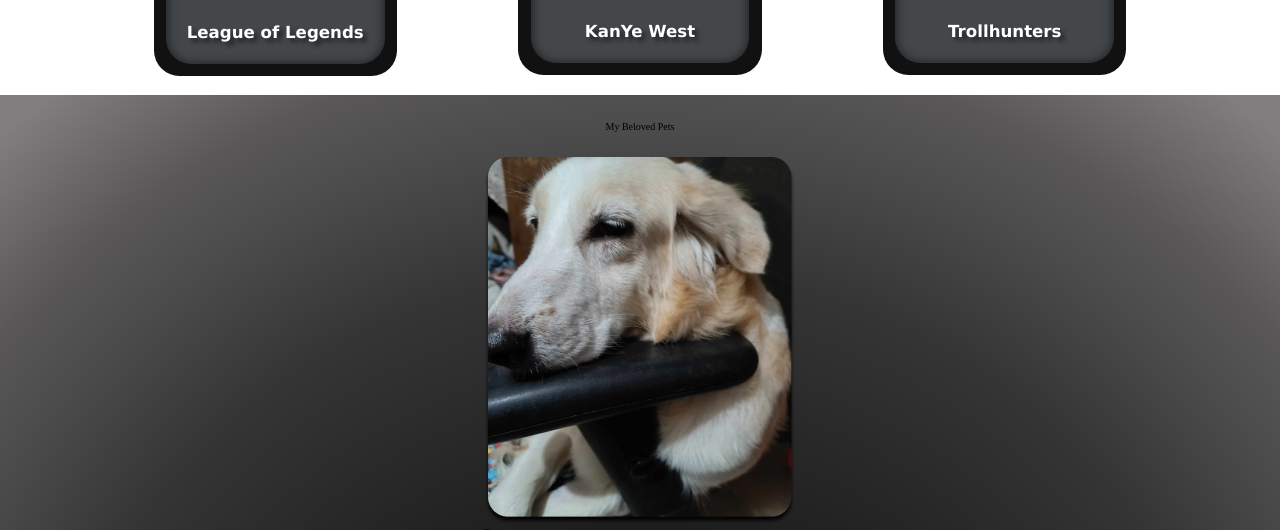
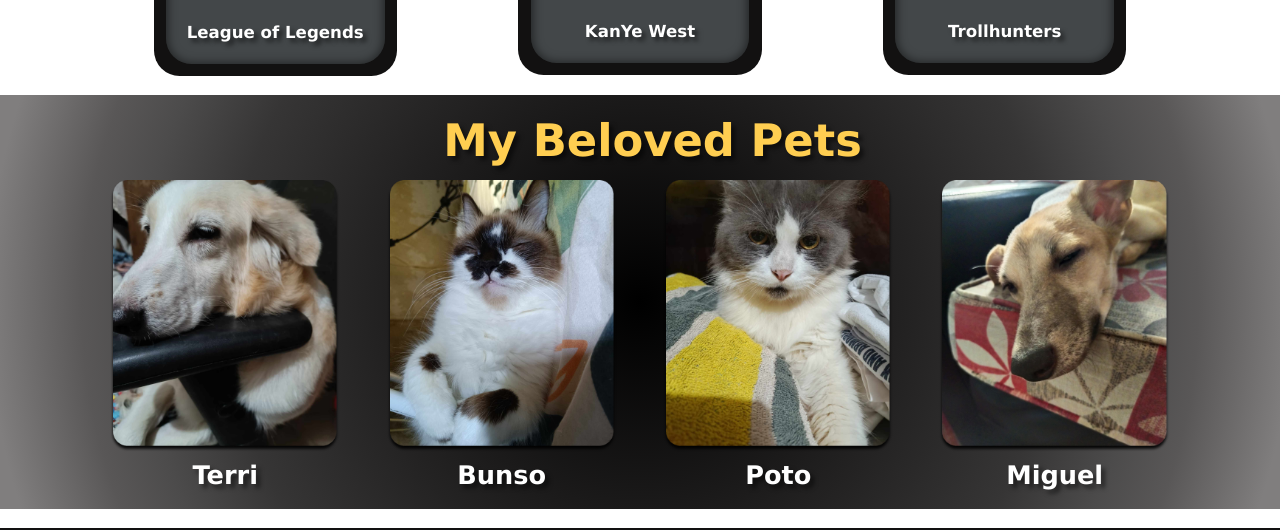
Before and after one commit to ExalaJohn/Portfolio, a plain HTML site: page index.html in a window 1280 px wide. Shown: the part 866-1396 px from the top of the page. Drawn offline with Linux system fonts and the light colour scheme.

Commit message:
Update styleindex.css

```diff
--- a/styleindex.css
+++ b/styleindex.css
@@ -512,12 +512,136 @@ footer {
     justify-content: space-evenly;
     flex-flow: nowrap;
     margin-top: 1.5vw;
+    margin-bottom: 1.5vw;
     flex-direction: column;
     background: rgb(0,0,0);
 background: radial-gradient(circle, rgba(0,0,0,1) 0%, rgba(28,27,27,1) 32%, rgba(54,53,53,1) 61%, rgba(76,75,75,1) 74%, rgba(89,87,87,1) 83%, rgba(128,126,126,1) 97%);
   }
 
   .petsTitleCont{
-    margin-top: 2%;
-    margin-bottom: 2%;
+    margin-top: .5%;
+    margin-bottom: 1%;
   }
+
+  .petsTitle{
+    color: #FFCE51;
+    font-family: Verdana;
+    font-size: 3.5vw;
+    font-style: normal;
+    font-weight: 700;
+    line-height: normal;
+    margin-right: 3%;
+    margin-left: 3%;
+    margin-top: 3%;
+    text-shadow: 4px 4px 4px rgba(0, 0, 0, .5);
+    text-align: center;
+    text-wrap: nowrap;
+  }
+
+  .petsImgCont{
+    width: 90%;
+    height:auto;
+    display: flex;
+    align-items: center;
+    justify-content: space-evenly;
+    flex-flow: nowrap;
+    flex-direction: row;
+  }
+
+  .petsImg1Cont{
+    height:80%;
+    width:20%;
+  }
+
+  .petsImg1{
+    height:100%;
+    width:100%;
+  }
+
+  .pets1{
+    color: white;
+    font-family: Verdana;
+    font-size: 2vw;
+    font-style: normal;
+    font-weight: 700;
+    line-height: normal;
+    margin-top: .5vw;
+    margin-bottom: 1.5vw;
+    text-shadow: 4px 4px 4px rgba(0, 0, 0, .5);
+    text-align: center;
+    text-wrap: nowrap;
+  }
+
+  .petsImg2Cont{
+    height:80%;
+    width:20%;
+  }
+
+  .petsImg2{
+    height:100%;
+    width:100%;
+  }
+
+  .pets2{
+    color: white;
+    font-family: Verdana;
+    font-size: 2vw;
+    font-style: normal;
+    font-weight: 700;
+    line-height: normal;
+    margin-top: .5vw;
+    margin-bottom: 1.5vw;
+    text-shadow: 4px 4px 4px rgba(0, 0, 0, .5);
+    text-align: center;
+    text-wrap: nowrap;
+  }
+
+  .petsImg3Cont{
+    height:80%;
+    width:20%;
+  }
+
+  .petsImg3{
+    height:100%;
+    width:100%;
+  }
+
+  .pets3{
+    color: white;
+    font-family: Verdana;
+    font-size: 2vw;
+    font-style: normal;
+    font-weight: 700;
+    line-height: normal;
+    margin-top: .5vw;
+    margin-bottom: 1.5vw;
+    text-shadow: 4px 4px 4px rgba(0, 0, 0, .5);
+    text-align: center;
+    text-wrap: nowrap;
+  }
+
+
+
+  .petsImg4Cont{
+    height:80%;
+    width:20%;
+  }
+
+  .petsImg4{
+    height:100%;
+    width:100%;
+  }
+
+  .pets4{
+    color: white;
+    font-family: Verdana;
+    font-size: 2vw;
+    font-style: normal;
+    font-weight: 700;
+    line-height: normal;
+    margin-top: .5vw;
+    margin-bottom: 1.5vw;
+    text-shadow: 4px 4px 4px rgba(0, 0, 0, .5);
+    text-align: center;
+    text-wrap: nowrap;
+  }
```
